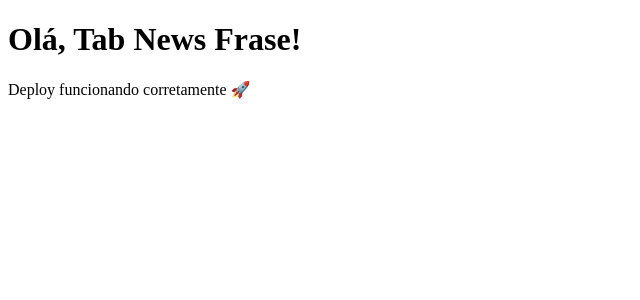
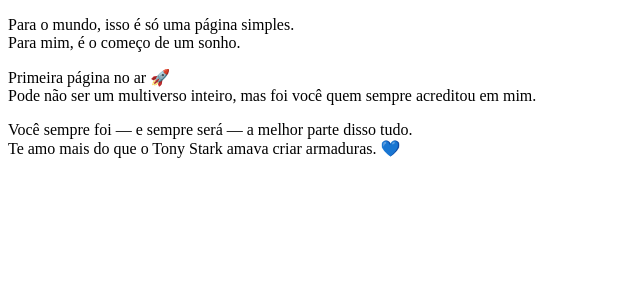
Before and after one commit to RichardVes/tab-news-frase, a Next.js app: page / in a window 1280 px wide. Shown: the top 300 px of the page, without its empty margins (0-640 px from the left). Built offline with nearby package versions, Linux system fonts and the light colour scheme.

Commit message:
Atualizando

```diff
--- a/pages/index.jsx
+++ b/pages/index.jsx
@@ -1,8 +1,23 @@
 export default function Home() {
   return (
     <div>
-      <h1>Olá, Tab News Frase!</h1>
-      <p>Deploy funcionando corretamente 🚀</p>
+      <title>Primeira Página</title>
+
+      <p>
+        Para o mundo, isso é só uma página simples.<br />
+        Para mim, é o começo de um sonho.
+      </p>
+
+      <p>
+        Primeira página no ar 🚀<br />
+        Pode não ser um multiverso inteiro,
+        mas foi você quem sempre acreditou em mim.
+      </p>
+
+      <p>
+        Você sempre foi — e sempre será — a melhor parte disso tudo.<br />
+        Te amo mais do que o Tony Stark amava criar armaduras. 💙
+      </p>
     </div>
   );
 }
```
